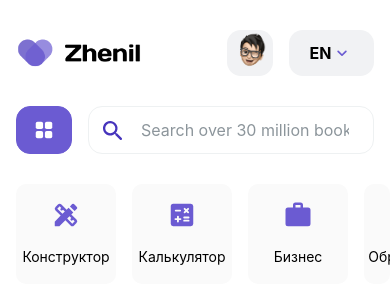
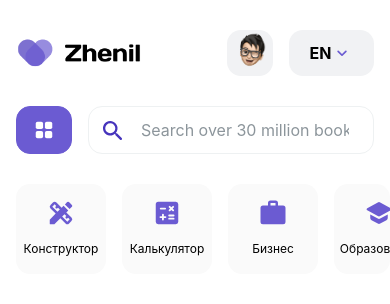
Before and after one commit to DreamerView/zhenil-next, a Next.js app: page / in a window 390 px wide. Shown: the top 304 px of the page. Built offline with nearby package versions, Linux system fonts and the light colour scheme.

Commit message:
mobile fixed

```diff
--- a/styles/index_main.module.css
+++ b/styles/index_main.module.css
@@ -6,7 +6,7 @@
         margin:0 11px;
         height: 158px;
         width:1880px;
-        border-radius: 10px;
+        border-radius: 14px;
         margin: 0 auto;
     }
     div.main__menu_nav_blocks {
@@ -17,13 +17,18 @@
         background-color: var(--background-color);
         width:122px;
         height:114px;
-        border-radius: 10px;
+        border-radius: 14px;
         margin: 0 11px;
         cursor: pointer;
         display: flex;
         flex-direction: column;
         align-items: center;
         justify-content: center;
+    }
+    span.nav_header {
+        margin-top:14px;
+        font-size: 14px;
+        text-align: center;
     }
 }
 
@@ -35,7 +40,7 @@
         margin:0 11px;
         height: 158px;
         width:calc(100%-22px);
-        border-radius: 10px;
+        border-radius: 14px;
     }
     div.main__menu_nav_blocks {
         display: flex;
@@ -45,13 +50,18 @@
         background-color: var(--background-color);
         width:122px;
         height:114px;
-        border-radius: 10px;
+        border-radius: 14px;
         margin: 0 11px;
         cursor: pointer;
         display: flex;
         flex-direction: column;
         align-items: center;
         justify-content: center;
+    }
+    span.nav_header {
+        margin-top:14px;
+        font-size: 14px;
+        text-align: center;
     }
 }
 
@@ -61,7 +71,7 @@
         margin:0 11px;
         height:158px;
         width:calc(100%-22px);
-        border-radius: 10px;
+        border-radius: 14px;
         overflow-x: auto;
         overflow-y: hidden;
     }
@@ -73,7 +83,7 @@
         background-color: var(--background-color);
         width:122px;
         height:114px;
-        border-radius: 10px;
+        border-radius: 14px;
         margin: 0 11px;
         cursor: pointer;
         display: flex;
@@ -81,12 +91,17 @@
         align-items: center;
         justify-content: center;
     }
+    span.nav_header {
+        margin-top:14px;
+        font-size: 14px;
+        text-align: center;
+    }
 }
 @media (min-width:1px) and (max-width:600px) {
     div.main__menu_nav {
         background-color: transparent;
-        width:calc(100%-22px);
-        border-radius: 10px;
+        width:100%;
+        border-radius: 14px;
         overflow-x: auto;
         overflow-y: hidden;
     }
@@ -96,9 +111,9 @@
     }
     div.main__menu_nav_block {
         background-color: var(--nav_block);
-        width:100px;
-        height:100px;
-        border-radius: 10px;
+        width:90px;
+        height:90px;
+        border-radius: 14px;
         margin: 0 8px;
         cursor: pointer;
         display: flex;
@@ -106,9 +121,9 @@
         align-items: center;
         justify-content: center;
     }
+    span.nav_header {
+        margin-top:8px;
+        font-size: 12px;
+        text-align: center;
+    }
 }
-span.nav_header {
-    margin-top:14px;
-    font-size: 14px;
-    text-align: center;
-}
```
